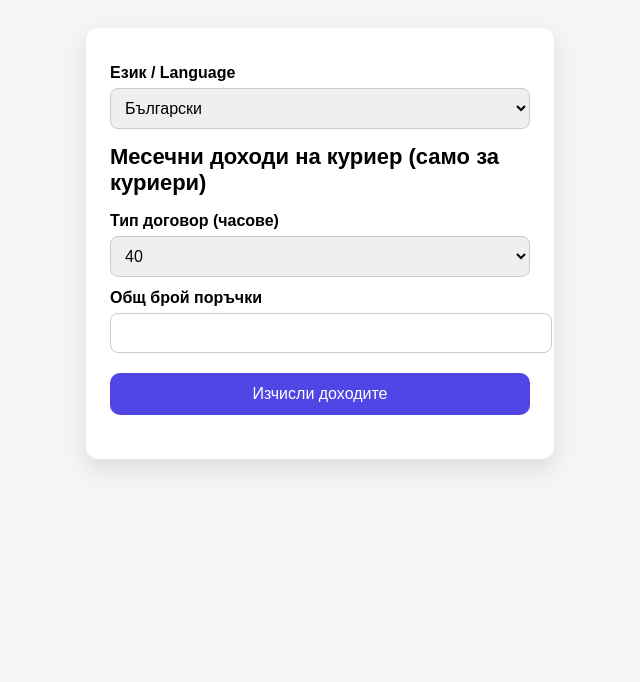
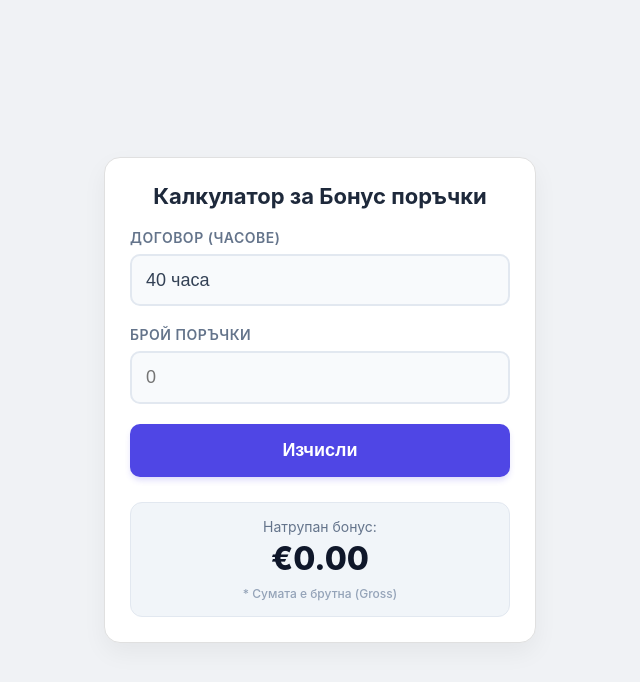
Before and after one commit to martinstoyanov-code/courier-calculator-jet-bulgaria, a plain HTML site: page index.html in a window 1280 px wide. Shown: the whole page, without its empty margins (320-960 px from the left). Drawn offline with Linux system fonts and the light colour scheme.

Commit message:
Update index.html

```diff
--- a/index.html
+++ b/index.html
@@ -2,186 +2,185 @@
 <html lang="bg">
 <head>
   <meta charset="UTF-8" />
-  <meta name="viewport" content="width=device-width, initial-scale=1.0" />
-  <title>Калкулатор за доходи на куриери</title>
+  <meta name="viewport" content="width=device-width, initial-scale=1.0, maximum-scale=1.0, user-scalable=no" />
+  <title>Калкулатор за Бонус поръчки</title>
   <style>
     body {
-      font-family: Arial, sans-serif;
-      background: #f5f5f5;
-      padding: 20px;
+      font-family: -apple-system, BlinkMacSystemFont, 'Segoe UI', Roboto, Helvetica, Arial, sans-serif;
+      background-color: #f0f2f5; /* Light grey background to see the card better */
+      margin: 0;
+      /* Flexbox to center the card vertically and horizontally on the phone */
+      display: flex;
+      align-items: center;
+      justify-content: center;
+      min-height: 100vh;
+      padding: 15px;
+      box-sizing: border-box;
     }
-    .card {
-      max-width: 420px;
-      margin: auto;
-      background: white;
-      padding: 24px;
-      border-radius: 12px;
-      box-shadow: 0 10px 25px rgba(0,0,0,0.1);
+
+    .calculator-card {
+      background: #ffffff;
+      width: 100%;
+      max-width: 380px; /* Optimal width for mobile reading */
+      padding: 25px;
+      border-radius: 16px; /* Softer corners */
+      box-shadow: 0 10px 25px rgba(0,0,0,0.05);
+      border: 1px solid #e0e0e0;
     }
-    h1 {
-      font-size: 22px;
-      margin-bottom: 16px;
+
+    h2 {
+      text-align: center;
+      color: #1e293b;
+      margin-top: 0;
+      margin-bottom: 20px;
+      font-size: 22px; /* Slightly larger header */
     }
+
+    .form-group {
+      margin-bottom: 20px;
+    }
+
     label {
       display: block;
-      margin-top: 12px;
-      font-weight: bold;
+      margin-bottom: 8px;
+      font-weight: 600;
+      font-size: 14px;
+      color: #64748b;
+      text-transform: uppercase;
+      letter-spacing: 0.5px;
     }
+
     select, input {
       width: 100%;
-      padding: 10px;
-      margin-top: 6px;
-      border-radius: 8px;
-      border: 1px solid #ccc;
-      font-size: 16px;
+      padding: 14px; /* Larger touch target */
+      border: 2px solid #e2e8f0;
+      border-radius: 10px;
+      font-size: 18px; /* Larger text for easier reading */
+      color: #334155;
+      box-sizing: border-box;
+      background-color: #f8fafc;
+      transition: border-color 0.2s;
+      -webkit-appearance: none; /* Removes default iOS styling */
     }
+
+    select:focus, input:focus {
+      border-color: #4f46e5;
+      outline: none;
+      background-color: #fff;
+    }
+
     button {
       width: 100%;
-      margin-top: 20px;
-      padding: 12px;
-      font-size: 16px;
+      padding: 16px;
+      background-color: #4f46e5;
+      color: white;
       border: none;
       border-radius: 10px;
-      background: #4f46e5;
-      color: white;
+      font-size: 18px;
+      font-weight: 700;
       cursor: pointer;
+      box-shadow: 0 4px 6px -1px rgba(79, 70, 229, 0.2);
+      -webkit-tap-highlight-color: transparent; /* Removes tap flash on mobile */
     }
-    button:hover {
-      background: #4338ca;
+
+    button:active {
+      transform: scale(0.98); /* Little click animation */
     }
-    .result {
-      margin-top: 20px;
-      font-size: 18px;
-      font-weight: bold;
+
+    /* Result box is always visible but content changes, prevents jumping */
+    .result-box {
+      margin-top: 25px;
+      padding: 15px;
+      background-color: #f1f5f9;
+      border-radius: 12px;
+      text-align: center;
+      border: 1px solid #e2e8f0;
+    }
+
+    .result-text {
+      font-size: 14px;
+      color: #64748b;
+      margin-bottom: 5px;
+    }
+
+    .result-amount {
+      font-size: 32px; /* Very distinct result */
+      font-weight: 800;
+      color: #0f172a;
+      line-height: 1.2;
+    }
+
+    .disclaimer {
+      margin-top: 8px;
+      font-size: 12px;
+      color: #94a3b8; /* Muted grey instead of warning red */
+      font-weight: 500;
     }
   </style>
 </head>
 <body>
-  <div class="card">
 
-    <label for="language">Език / Language</label>
-    <select id="language" onchange="setLanguage(this.value)">
-      <option value="bg" selected>Български</option>
-      <option value="en">English</option>
-      <option value="tr">Türkçe</option>
-    </select>
+  <div class="calculator-card">
+    <h2>Калкулатор за Бонус поръчки</h2>
 
-    <h1 id="title"></h1>
+    <div class="form-group">
+      <label for="contract">Договор (часове)</label>
+      <select id="contract">
+        <option value="40">40 часа</option>
+        <option value="30">30 часа</option>
+        <option value="20">20 часа</option>
+        <option value="10">10 часа</option>
+      </select>
+    </div>
 
-    <label id="contractLabel" for="contract"></label>
-    <select id="contract">
-      <option value="40">40</option>
-      <option value="30">30</option>
-      <option value="20">20</option>
-      <option value="10">10</option>
-    </select>
+    <div class="form-group">
+      <label for="orders">Брой поръчки</label>
+      <input type="number" id="orders" inputmode="numeric" placeholder="0" min="0">
+    </div>
 
-    <label id="ordersLabel" for="orders"></label>
-    <input type="number" id="orders" min="0" />
+    <button onclick="calculateBonus()">Изчисли</button>
 
-    <button id="calculateBtn" onclick="calculate()"></button>
-
-    <div class="result" id="result"></div>
+    <div class="result-box">
+      <div class="result-text">Натрупан бонус:</div>
+      <div class="result-amount" id="displayAmount">€0.00</div>
+      <div class="disclaimer">* Сумата е брутна (Gross)</div>
+    </div>
   </div>
 
   <script>
-    const translations = {
-      bg: {
-        title: 'Месечни доходи на куриер (само за куриери)',
-        contract: 'Тип договор (часове)',
-        orders: 'Общ брой поръчки',
-        calculate: 'Изчисли доходите',
-        error: 'Моля, въведете валиден брой поръчки.',
-        result: 'Общ доход: €'
-      },
-      en: {
-        title: 'Courier Monthly Earnings (Couriers only)',
-        contract: 'Contract type (hours)',
-        orders: 'Total orders',
-        calculate: 'Calculate earnings',
-        error: 'Please enter a valid number of orders.',
-        result: 'Total earnings: €'
-      },
-      tr: {
-        title: 'Kurye Aylık Kazancı (Sadece kuryeler için)',
-        contract: 'Sözleşme türü (saat)',
-        orders: 'Toplam sipariş',
-        calculate: 'Kazancı hesapla',
-        error: 'Lütfen geçerli bir sipariş sayısı girin.',
-        result: 'Toplam kazanç: €'
-      }
+    const tiers = {
+      40: [ { limit: 100, rate: 0.25 }, { limit: 200, rate: 1.00 }, { limit: 300, rate: 1.50 }, { limit: Infinity, rate: 3.00 } ],
+      30: [ { limit: 75, rate: 0.25 }, { limit: 150, rate: 1.00 }, { limit: 225, rate: 1.50 }, { limit: Infinity, rate: 3.00 } ],
+      20: [ { limit: 50, rate: 0.25 }, { limit: 100, rate: 1.00 }, { limit: 150, rate: 1.50 }, { limit: Infinity, rate: 3.00 } ],
+      10: [ { limit: 25, rate: 0.25 }, { limit: 50, rate: 1.00 }, { limit: 75, rate: 1.50 }, { limit: Infinity, rate: 3.00 } ]
     };
 
-    let currentLang = 'bg';
+    function calculateBonus() {
+      const contractType = document.getElementById('contract').value;
+      const ordersInput = document.getElementById('orders').value;
+      const displayDiv = document.getElementById('displayAmount');
 
-    const tiers = {
-      40: [
-        { limit: 100, rate: 0.25 },
-        { limit: 200, rate: 1.0 },
-        { limit: 300, rate: 1.5 },
-        { limit: Infinity, rate: 3.0 }
-      ],
-      30: [
-        { limit: 75, rate: 0.25 },
-        { limit: 150, rate: 1.0 },
-        { limit: 225, rate: 1.5 },
-        { limit: Infinity, rate: 3.0 }
-      ],
-      20: [
-        { limit: 50, rate: 0.25 },
-        { limit: 100, rate: 1.0 },
-        { limit: 150, rate: 1.5 },
-        { limit: Infinity, rate: 3.0 }
-      ],
-      10: [
-        { limit: 25, rate: 0.25 },
-        { limit: 50, rate: 1.0 },
-        { limit: 75, rate: 1.5 },
-        { limit: Infinity, rate: 3.0 }
-      ]
-    };
+      let orders = parseInt(ordersInput);
+      if (isNaN(orders) || orders < 0) orders = 0;
 
-    function setLanguage(lang) {
-      currentLang = lang;
-      const t = translations[lang];
+      const selectedTiers = tiers[contractType];
+      let totalBonus = 0;
+      let previousLimit = 0;
 
-      document.documentElement.lang = lang;
-      document.title = t.title;
-      document.getElementById('title').textContent = t.title;
-      document.getElementById('contractLabel').textContent = t.contract;
-      document.getElementById('ordersLabel').textContent = t.orders;
-      document.getElementById('calculateBtn').textContent = t.calculate;
-      document.getElementById('result').textContent = '';
-    }
-
-    function calculate() {
-      const orders = parseInt(document.getElementById('orders').value);
-      const contract = document.getElementById('contract').value;
-      const resultEl = document.getElementById('result');
-      const t = translations[currentLang];
-
-      if (isNaN(orders) || orders < 0) {
-        resultEl.textContent = t.error;
-        return;
-      }
-
-      const tierSet = tiers[contract];
-      let previousLimit = 0;
-      let total = 0;
-
-      for (const tier of tierSet) {
+      for (let i = 0; i < selectedTiers.length; i++) {
+        const tier = selectedTiers[i];
         if (orders > previousLimit) {
-          const applicableOrders = Math.min(orders, tier.limit) - previousLimit;
-          total += applicableOrders * tier.rate;
+          let ordersInTier = Math.min(orders, tier.limit) - previousLimit;
+          totalBonus += ordersInTier * tier.rate;
           previousLimit = tier.limit;
+        } else {
+          break;
         }
       }
 
-      resultEl.textContent = `${t.result}${total.toFixed(2)}`;
+      displayDiv.textContent = '€' + totalBonus.toFixed(2);
     }
+  </script>
 
-    // Init default language (Bulgarian)
-    setLanguage('bg');
-  </script>
 </body>
 </html>
```
